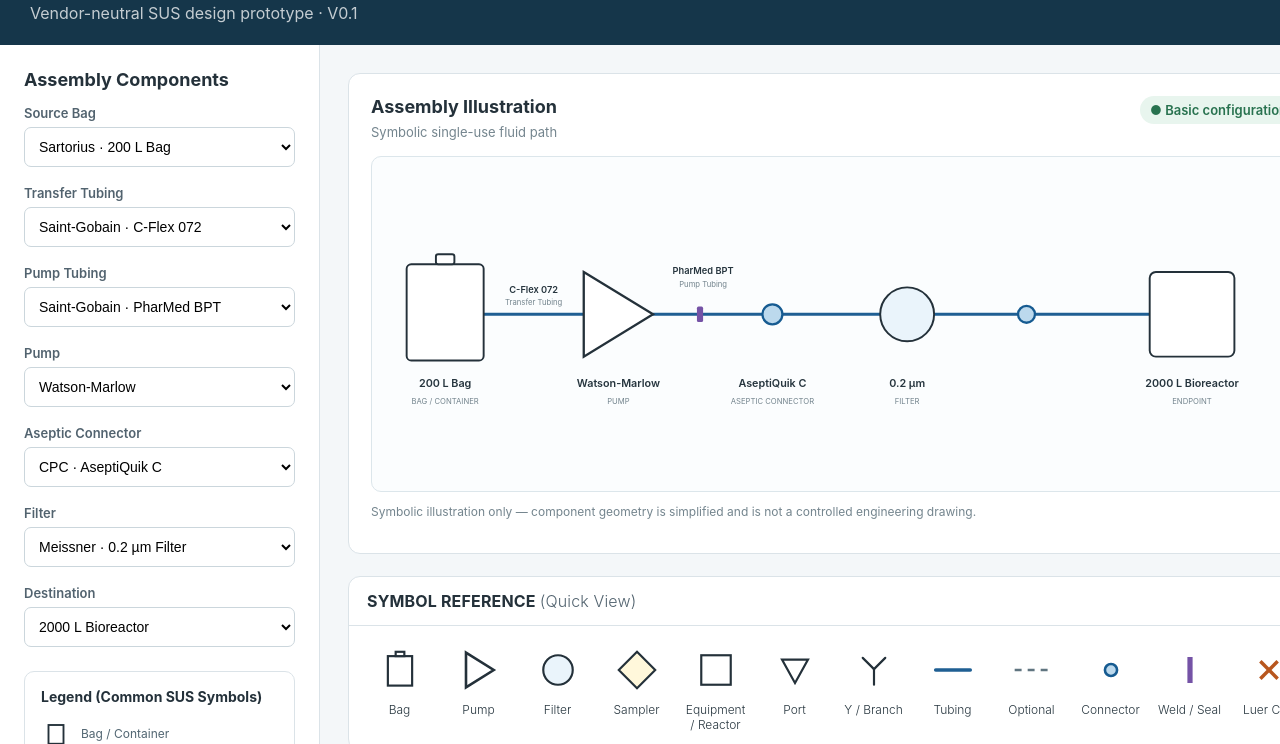
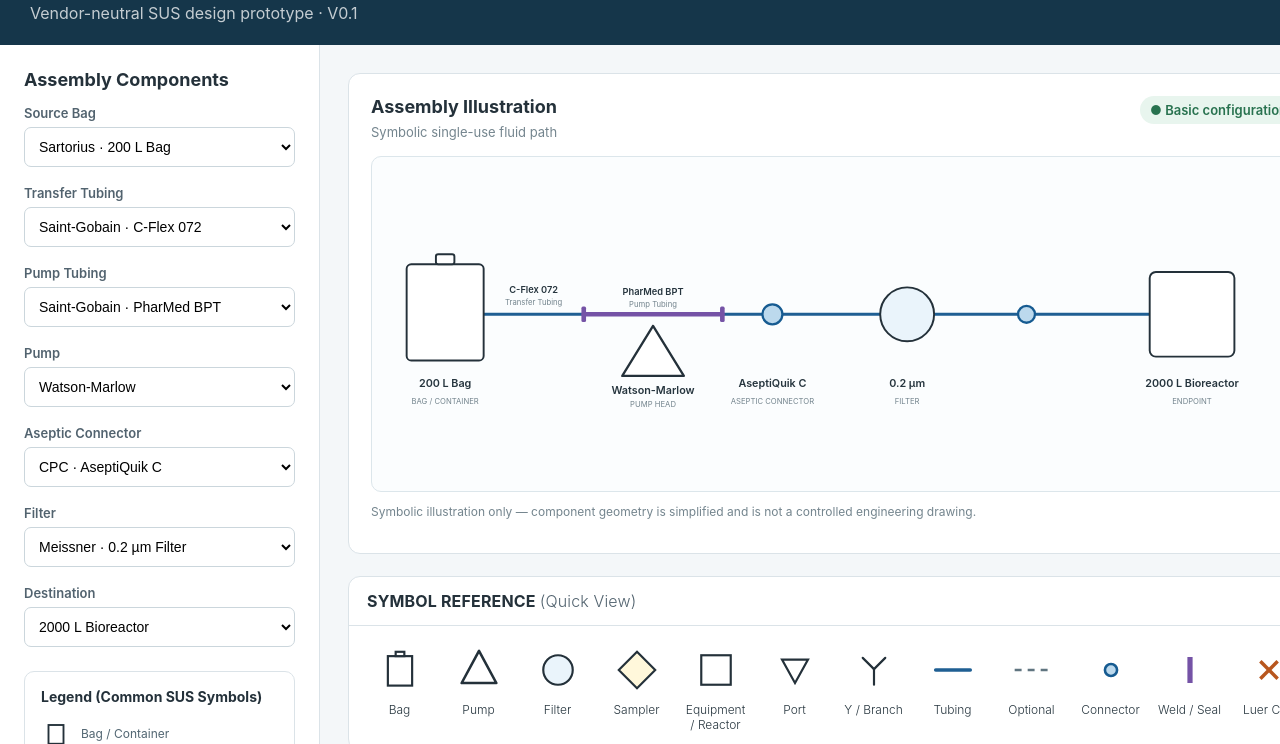
Before and after one commit to yunhsiangchang/Single-use-systems, a plain HTML site: page index.html in a window 1280 px wide. Shown: the part 56-800 px from the top of the page. Drawn offline with Linux system fonts and the light colour scheme.

Commit message:
improve the pump symbol

```diff
--- a/css/style.css
+++ b/css/style.css
@@ -249,6 +249,23 @@
   stroke-width: 3;
 }
 
+/* PUMP TUBING */
+
+.pump-tubing-line {
+  stroke: #7553a6;
+  stroke-width: 6;
+  stroke-linecap: round;
+}
+
+
+/* PUMP HEAD */
+
+.pump-head-symbol {
+  fill: #ffffff;
+  stroke: #24313a;
+  stroke-width: 3;
+  stroke-linejoin: round;
+}
 
 /* FILTER */
 
--- a/index.html
+++ b/index.html
@@ -96,9 +96,12 @@
 
 <div class="sidebar-legend-item">
   <svg viewBox="0 0 40 40">
-      <polygon points="10,6 32,20 10,34" class="pump-symbol"/>
+    <polygon
+      points="20,6 7,31 33,31"
+      class="pump-head-symbol"
+    />
   </svg>
-    <span>Pump</span>
+  <span>Pump Head</span>
 </div>
 
   <div class="sidebar-legend-item">
@@ -186,8 +189,11 @@
       aria-label="Single-use system symbolic assembly">
 
       <!-- MAIN FLUID PATH -->
+
+      <!-- PVC / transfer tubing before pump -->
       <line class="fluid-line" x1="145" y1="170" x2="275" y2="170"/>
-      <line class="fluid-line" x1="365" y1="170" x2="507" y2="170"/>
+      <!-- PVC / transfer tubing after pump -->
+      <line class="fluid-line" x1="455" y1="170" x2="507" y2="170"/>
       <line class="fluid-line" x1="533" y1="170" x2="660" y2="170"/>
       <line class="fluid-line" x1="730" y1="170" x2="839" y2="170"/>
       <line class="fluid-line" x1="861" y1="170" x2="1010" y2="170"/>
@@ -252,60 +258,79 @@
       </g>
 
 
-      <!-- PUMP -->
+      <!-- PUMP / PUMP TUBING SECTION -->
 <g class="component-symbol" id="pumpSymbol">
 
-        <polygon
-          class="pump-symbol"
-          points="275,115 365,170 275,225"
+  <!-- Continuous pump tubing -->
+  <line
+    class="pump-tubing-line"
+    x1="275"
+    y1="170"
+    x2="455"
+    y2="170"
   />
 
+  <!-- Upstream transition / weld -->
+  <rect
+    class="weld-symbol"
+    x="272"
+    y="160"
+    width="6"
+    height="20"
+    rx="2"
+  />
+
+  <!-- Downstream transition / weld -->
+  <rect
+    class="weld-symbol"
+    x="452"
+    y="160"
+    width="6"
+    height="20"
+    rx="2"
+  />
+
+  <!-- Equilateral-style pump head symbol below tubing -->
+  <polygon
+    class="pump-head-symbol"
+    points="365,185 325,250 405,250"
+  />
+
+  <!-- Pump tubing label -->
+  <text
+    id="pumpTubeLabel"
+    class="line-label"
+    x="365"
+    y="145">
+    PharMed BPT
+  </text>
+
+  <text
+    class="line-sub-label"
+    x="365"
+    y="160">
+    Pump Tubing
+  </text>
+
+  <!-- Pump label -->
   <text
     id="pumpLabel"
     class="symbol-label"
-          x="320"
-          y="265">
+    x="365"
+    y="273">
     Watson-Marlow
   </text>
 
   <text
     class="symbol-type"
-          x="320"
-          y="287">
-          PUMP
+    x="365"
+    y="291">
+    PUMP HEAD
   </text>
+
 
       </g>
 
-
-      <!-- PUMP TUBING / WELD -->
-      <g>
-
-        <rect
-          class="weld-symbol"
-          x="422"
-          y="160"
-          width="8"
-          height="20"
-          rx="2"
-        />
-
-        <text
-          id="pumpTubeLabel"
-          class="line-label"
-          x="430"
-          y="118">
-          PharMed BPT
-        </text>
-
-        <text
-          class="line-sub-label"
-          x="430"
-          y="135">
-          Pump Tubing
-        </text>
-
-      </g>
 
 
       <!-- ASEPTIC CONNECTOR -->
@@ -442,7 +467,7 @@
       <!-- Pump -->
       <div class="quick-symbol-item">
         <svg viewBox="0 0 60 60">
-          <polygon points="15,10 47,30 15,50" class="pump-symbol"/>
+          <polygon points="30,8 10,45 50,45" class="pump-head-symbol"/>
         </svg>
         <span>Pump</span>
       </div>
```
Lines whose indentation alone changed are shown as unchanged.
